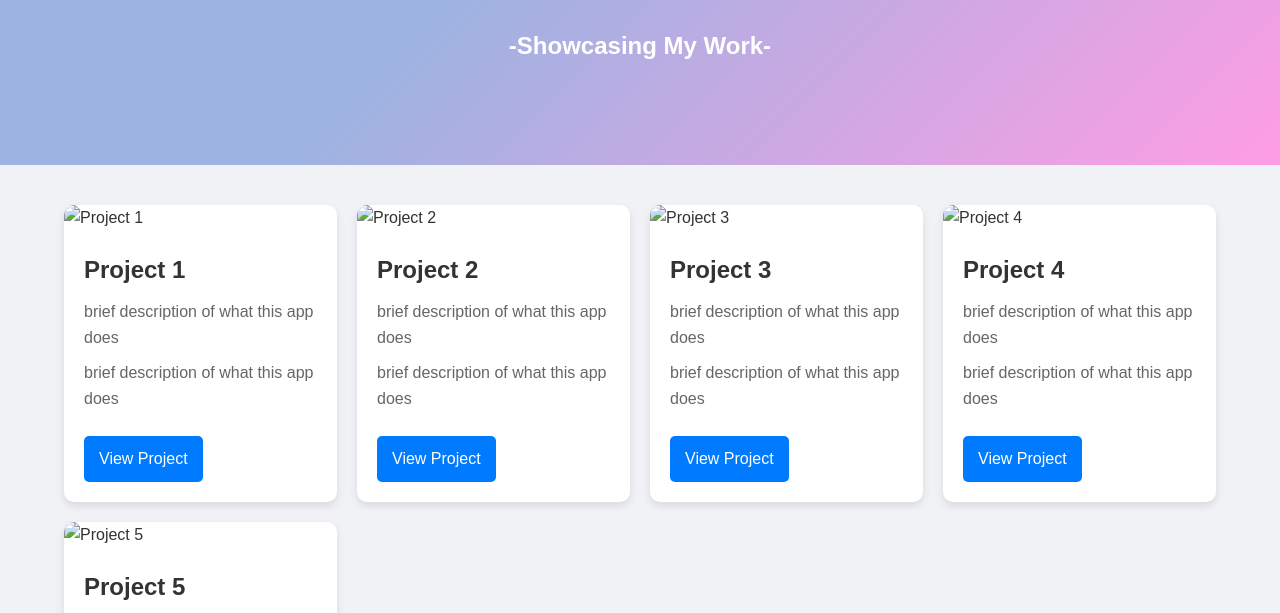
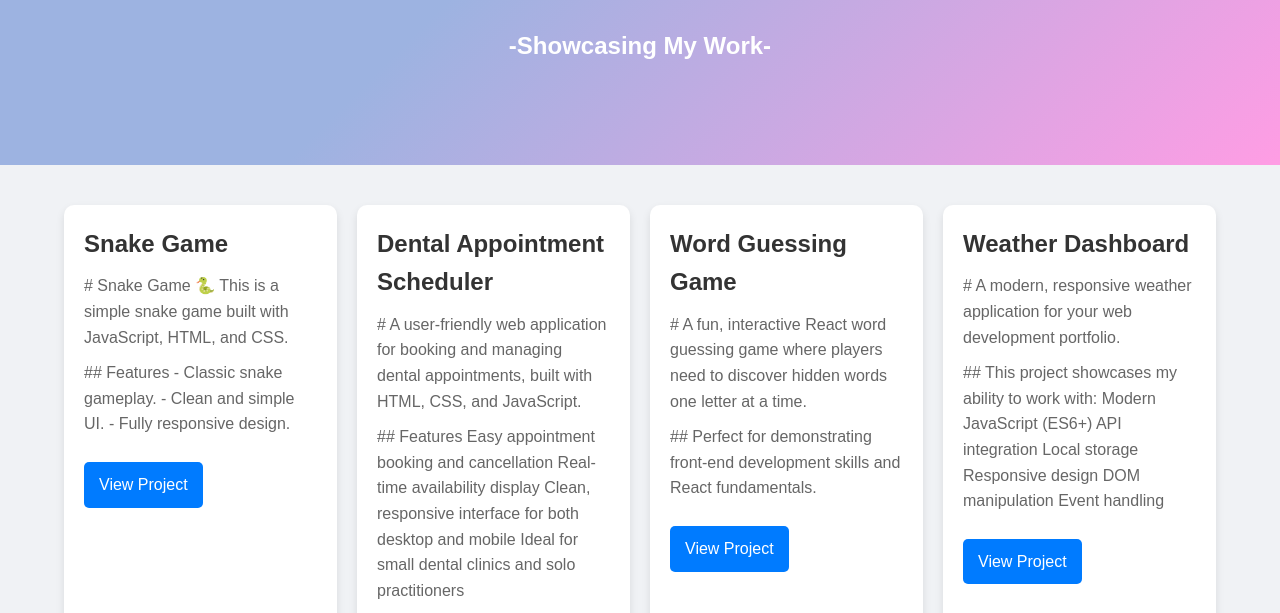
Before and after one commit to DeboraKis/MySite, a plain HTML site: page projects.html in a window 1280 px wide. Shown: the part 317-930 px from the top of the page. Drawn offline with Linux system fonts and the light colour scheme.

Commit message:
Updated Projects

```diff
--- a/projects.html
+++ b/projects.html
@@ -35,76 +35,95 @@
        <div class="projects-grid">
         <!-- Project 1 -->
         <div class="project-card">
-          <img src="project1-image.jpg" alt="Project 1" class="project-image" />
           <div class="project-info">
-            <h3>Project 1</h3>
+            <h3>Snake Game</h3>
             <p class="project-description">
-              brief description of what this app does
+              # Snake Game 🐍
+
+              This is a simple snake game built with JavaScript, HTML, and CSS.
+
+
             </p>
             <p class="project-description">
-              brief description of what this app does
+             ## Features
+              - Classic snake gameplay.
+              - Clean and simple UI.
+              - Fully responsive design.
             </p>
-            <a href="https://link-to-project1.com" class="project-link">View Project</a>
+            <a href="https://github.com/DeboraKis/Snake-game-.git" class="project-link">View Project</a>
           </div>
         </div>
 
         <!-- Project 2 -->
         <div class="project-card">
-          <img src="project2-image.jpg" alt="Project 2" class="project-image" />
           <div class="project-info">
-            <h3>Project 2</h3>
+            <h3>Dental Appointment Scheduler</h3>
             <p class="project-description">
-              brief description of what this app does
+             # A user-friendly web application for booking and managing dental appointments, built with HTML, CSS, and JavaScript.
             </p>
             <p class="project-description">
-              brief description of what this app does
+            ## Features
+            Easy appointment booking and cancellation
+
+            Real-time availability display
+            Clean, responsive interface for both desktop and mobile
+
+            Ideal for small dental clinics and solo practitioners
+
+
             </p>
-            <a href="https://github.com/DeboraKis/Snake-game-.git" class="project-link">View Project</a>
+            <a href="https://github.com/DeboraKis/Dental-Appointment-Scheduler.git" class="project-link">View Project</a>
           </div>
         </div>
 
         <!-- Project 3 -->
         <div class="project-card">
-          <img src="project3-image.jpg" alt="Project 3" class="project-image" />
           <div class="project-info">
-            <h3>Project 3</h3>
+            <h3>Word Guessing Game</h3>
             <p class="project-description">
-              brief description of what this app does
+            # A fun, interactive React word guessing game where players need to discover hidden words one letter at a time.
             </p>
             <p class="project-description">
-              brief description of what this app does
+            ## Perfect for demonstrating front-end development skills and React fundamentals.
             </p>
-            <a href="https://link-to-project3.com" class="project-link">View Project</a>
+            <a href="https://github.com/DeboraKis/Word-Guessing-Game.git" class="project-link">View Project</a>
           </div>
         </div>
         <!-- Project 4 -->
         <div class="project-card">
-          <img src="project3-image.jpg" alt="Project 4" class="project-image" />
           <div class="project-info">
-            <h3>Project 4</h3>
+            <h3>Weather Dashboard</h3>
             <p class="project-description">
-              brief description of what this app does
+            # A modern, responsive weather application for your web development portfolio.
             </p>
             <p class="project-description">
-              brief description of what this app does
+            ## This project showcases my ability to work with:
+
+            Modern JavaScript (ES6+)
+            API integration
+            Local storage
+            Responsive design
+            DOM manipulation
+            Event handling
+
             </p>
-            <a href="https://link-to-project4.com" class="project-link">View Project</a>
+            <a href="https://github.com/DeboraKis/Weather-Dashboard.git" class="project-link">View Project</a>
           </div>
         </div>
 
         <!-- Project 5 -->
         <div class="project-card">
-          <img src="project3-image.jpg" alt="Project 5" class="project-image" />
           <div class="project-info">
-            <h3>Project 5</h3>
+            <h3>NurseFlow</h3>
             <p class="project-description">
-              brief description of what this app does
+            # Dental Nursing Training App
+              This app is designed to provide comprehensive training for dental nurses, offering interactive lessons, quizzes, and resources to help develop essential skills.
             </p>
             <p class="project-description">
-              brief description of what this app does
+             !! THIS APP IS STILL UNDER DEVELOPMENT !!
             </p>
 
-            <a href="https://link-to-project5.com" class="project-link">View Project</a>
+            <a href="https://github.com/DeboraKis/NurseFlow.git" class="project-link">View Project</a>
           </div>
         </div>
 
```
Also changed, not shown: images/SnakeGame.jpeg (added).
